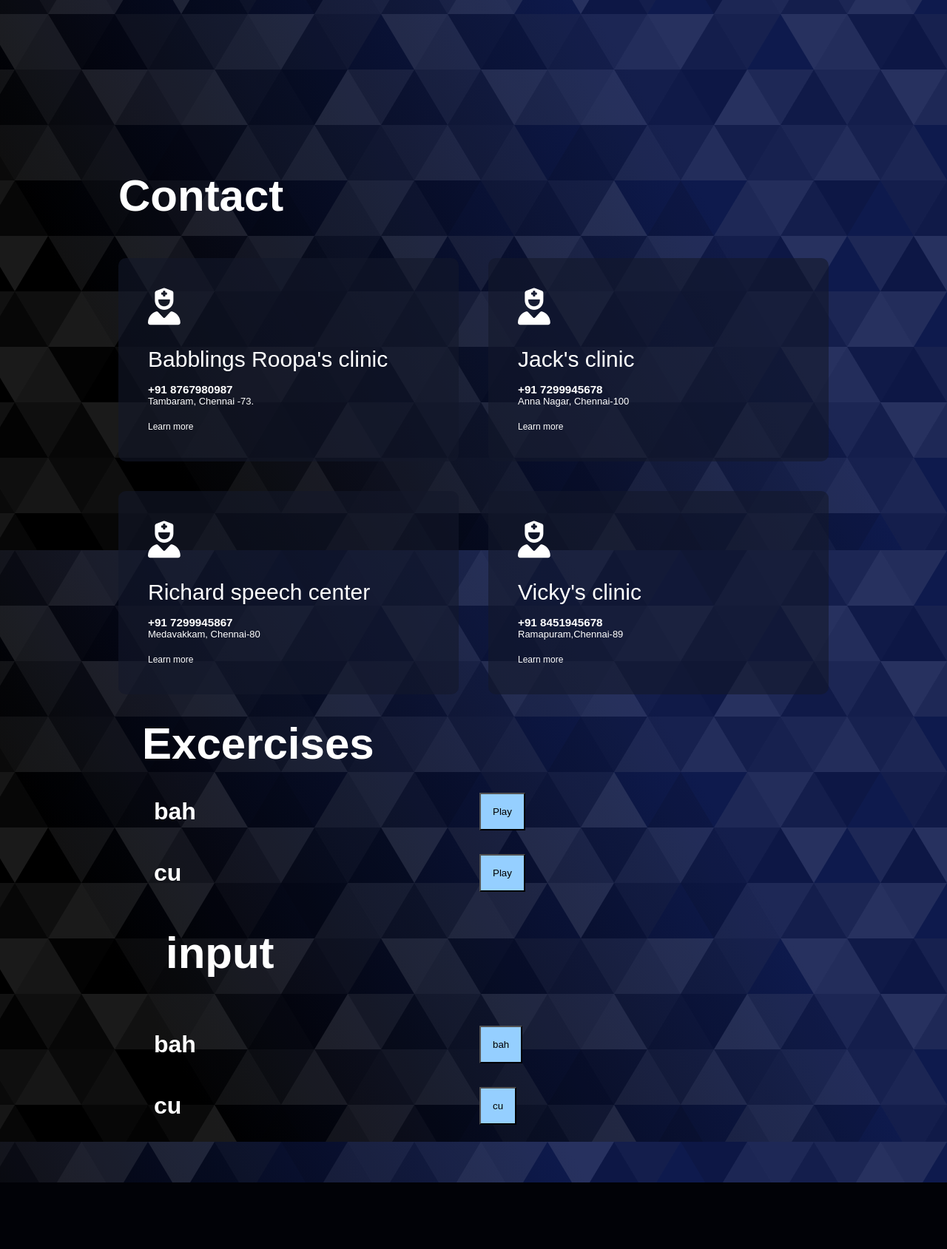
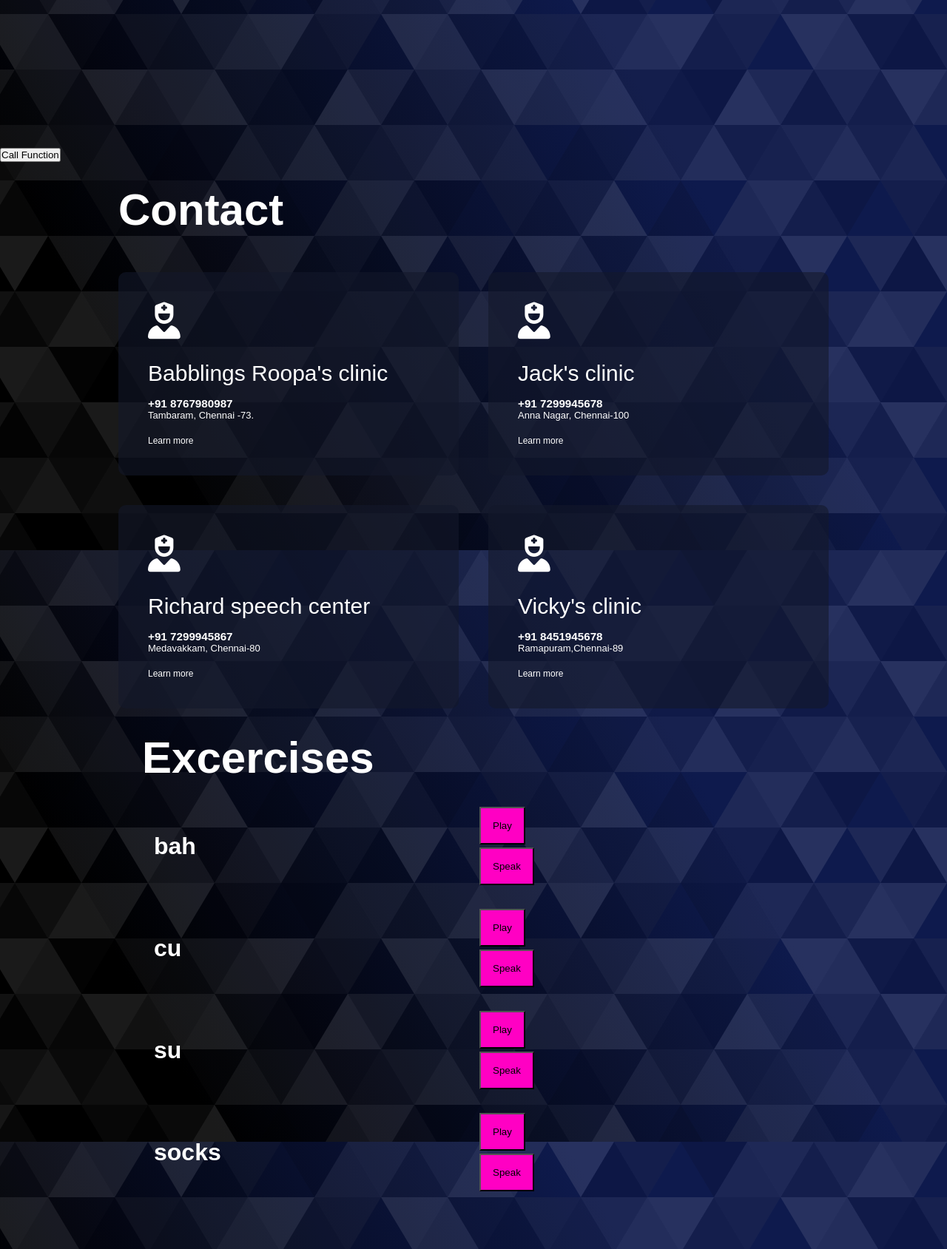
Before and after one commit to mathesh310703/sih_project, a Flask app: page / in a window 1280 px wide. Shown: the part 856-2545 px from the top of the page at 74% size. Before the commit the page ends 2455 px from the top, so only its background shows below. Run offline with Flask 3, Linux system fonts and the light colour scheme; some libraries are stand-ins or nearby versions.

Commit message:
Update index.html

```diff
--- a/templates/index.html
+++ b/templates/index.html
@@ -5,7 +5,7 @@
     <meta http-equiv="X-UA-Compatible" content="IE=edge" />
     <meta name="viewport" content="width=device-width, initial-scale=1.0" />
     <title>maddyworks</title>
-    <link rel="stylesheet" href="/static/styles/style.css" />
+    <link rel="stylesheet" href="style.css" />
     <script
       src="https://kit.fontawesome.com/eb04ca6b7f.js"
       crossorigin="anonymous"
@@ -37,7 +37,11 @@
     <!-----------about---------------------------->
 
     <!------------services------->
-
+    <div>
+      <form method="POST" action="/process">
+          <button type="submit">Call Function</button>
+      </form>
+    </div>
     <div
       id="services"
       style="max-width: 60rem; margin-left: auto; margin-right: auto"
@@ -103,16 +107,21 @@
           >
             <span style="font-weight: bold; font-size:2rem;">Cross</span>
             <div>
-              <button
-                style="display: block; padding: 1rem; background-color: #95cfff"
-              >
-                Play
-              </button>
+              <button class="playBtn"
+              style="display: block; padding: 1rem; background-color: #ff00c3"
+            >
+              Play
+            </button>
+            <button
+              style="display: block; padding: 1rem; background-color: #ff00c3;margin-top: 0.25rem;"
+            >
+              Speak
+            </button>
               <audio></audio>
             </div>
           </template>
           <script type="text/javascript">
-            const words = ["bah", "cu"];
+            const words = ["bah", "cu", "su","socks"];
 
             const template = document.querySelector("#playAudio");
             const root = document.querySelector("#main");
@@ -120,7 +129,7 @@
             for (const word of words) {
               const clone = template.content.cloneNode(true);
               clone.style="display: flex; gap: 1rem; align-items: center;width:100%"
-              const btn = clone.querySelector("button");
+              const btn = clone.querySelector(".playBtn");
               const span = clone.querySelector("span");
               const audio = clone.querySelector("audio");
 
@@ -139,46 +148,7 @@
               div.appendChild(clone);
               root.appendChild(div);
             }
-    </script>
-          <div class="container" style="padding: 2rem;display:flex;flex-direction:column;gap:1rem;">
-            <h1 class="sub-title">input</h1>
-            <div id="main" style="width:100%"></div>
-        </div>
-          <script type="text/javascript">
-            const words_input = ["bah", "cu"];
-
-            const root_input = document.querySelector("#main");
-
-            for (const word_input of words_input) {
-                const div = document.createElement("div");
-                div.style =
-                    "display:grid; grid-template-columns: repeat(2, minmax(0, 1fr)); gap: 1rem; align-items: center; padding:1rem";
-                div.innerHTML = `
-                    <span style="font-weight: bold; font-size:2rem;">${word_input}</span>
-                    <div>
-                        <button style="display: block; padding: 1rem; background-color: #95cfff" onclick="playAudio('${word_input}')">
-                            ${word_input}
-                        </button>
-                        <audio></audio>
-                    </div>
-                `;
-                root_input.appendChild(div);
-            }
-
-            function playAudio(word) {
-                // Send the word to Flask
-                fetch('/play_audio', {
-                    method: 'POST',
-                    headers: {
-                        'Content-Type': 'application/json',
-                    },
-                    body: JSON.stringify({ word: word }),
-                })
-                .then(response => response.json())
-                .then(data => console.log(data))
-                .catch(error => console.error(error));
-            }
-        </script>
+          </script>
         </div>
       </div>
     </div>
```
